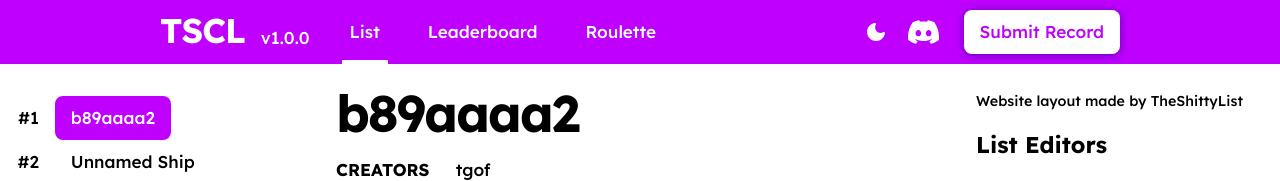
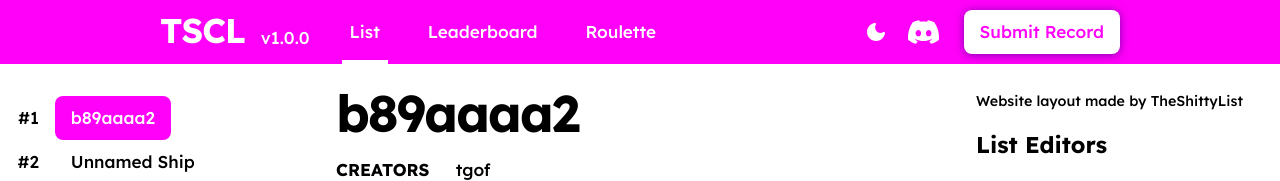
Before and after one commit to Theorangeamongus/The-Ship-Challenge-List, a plain HTML site: page index.html in a window 1280 px wide. Shown: the top 181 px of the page. Drawn offline with nearby package versions, Linux system fonts and the light colour scheme.

Commit message:
Update main.css

```diff
--- a/css/main.css
+++ b/css/main.css
@@ -3,7 +3,7 @@
     --color-on-background: black;
     --color-background-hover: #FA63C3;
     --color-on-background-hover: black;
-    --color-primary: #BF00FF;
+    --color-primary: #ff00f8;
     --color-on-primary: white;
     --color-error: #de0000;
     --color-on-error: white;
```
